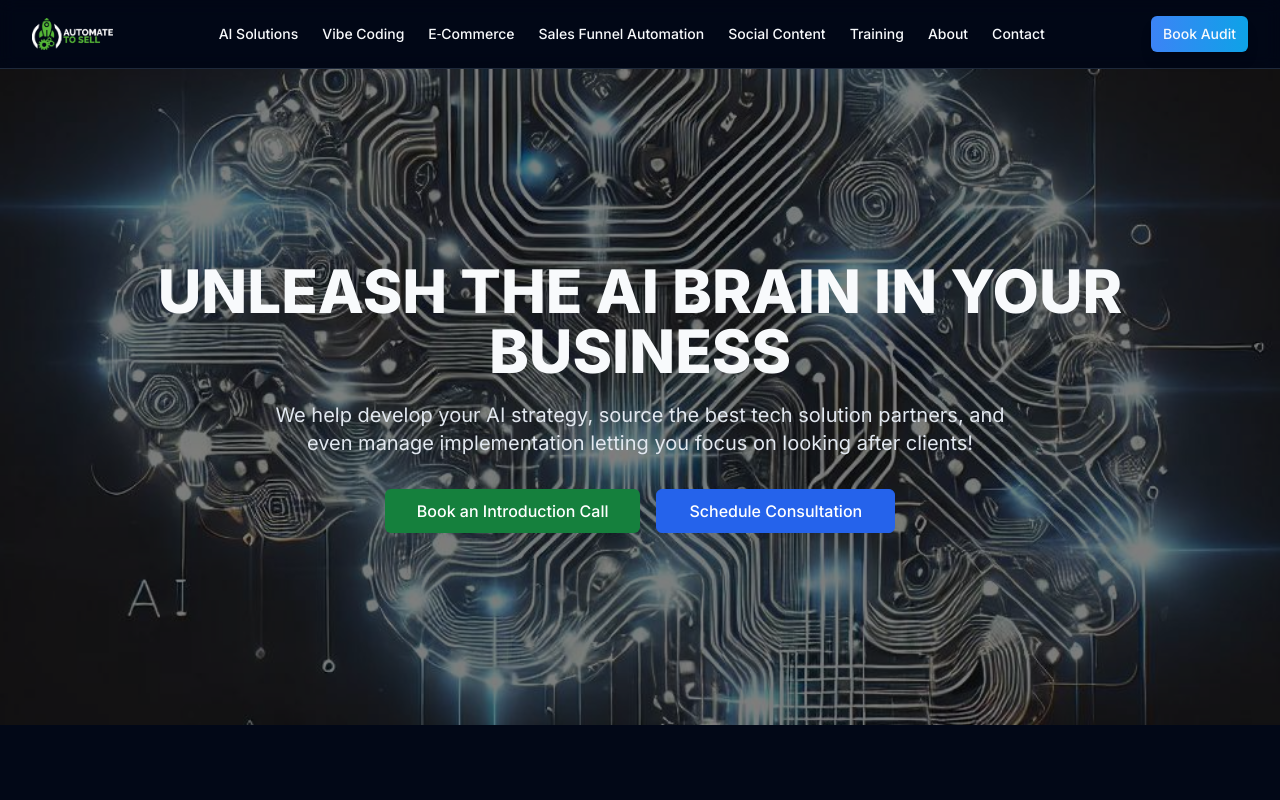
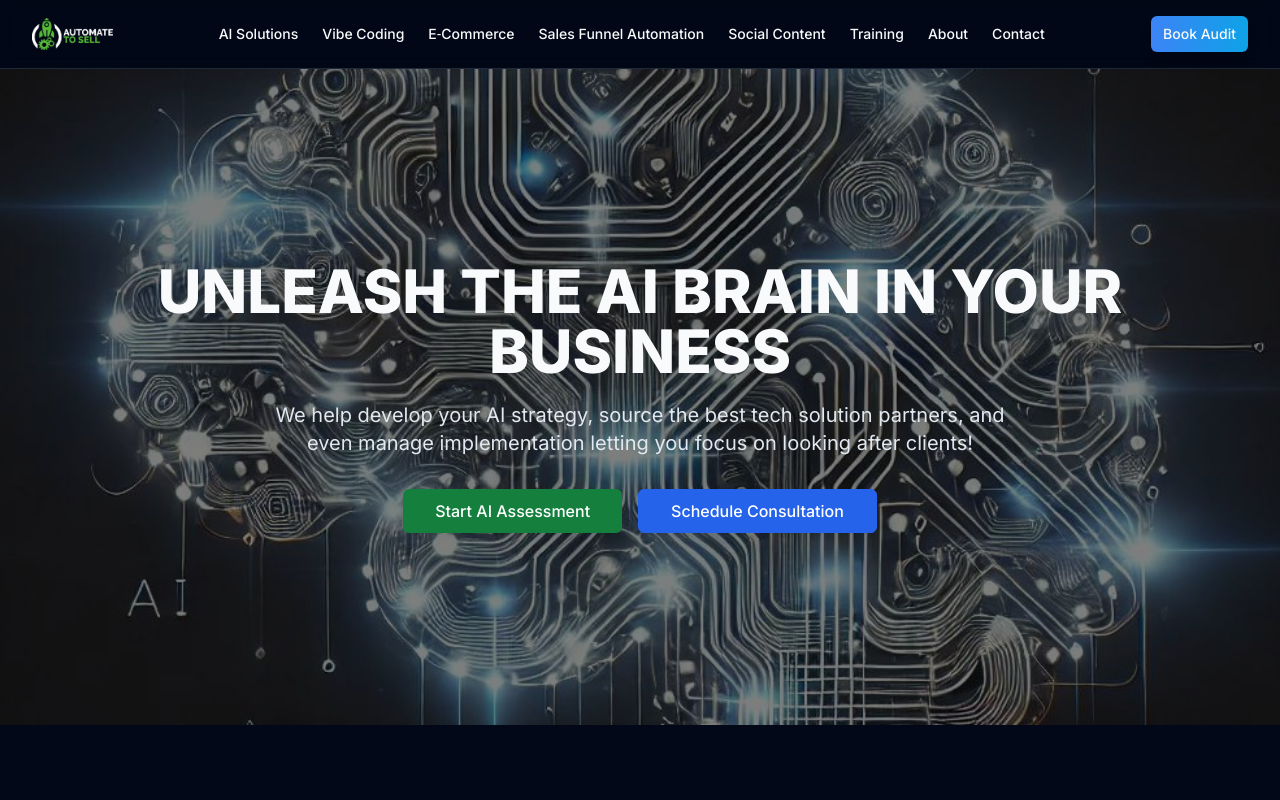
Before and after one commit to ATSUK-23/ats-website, a React (Vite) app: page /ai-audit in a window 1280 px wide. Shown: the top 800 px of the page. Built offline with nearby package versions, Linux system fonts and the light colour scheme.

Commit message:
Fix: Update hero button text
Update the text of the hero button on the AI Audit page to "Start AI Assessment".

```diff
--- a/src/pages/AISolutions.tsx
+++ b/src/pages/AISolutions.tsx
@@ -31,7 +31,7 @@ export default function AISolutions() {
         <HeroSection
           title="UNLEASH THE AI BRAIN IN YOUR BUSINESS"
           subtitle="We help develop your AI strategy, source the best tech solution partners, and even manage implementation letting you focus on looking after clients!"
-          ctaText="Book an Introduction Call"
+          ctaText="Start AI Assessment"
           ctaLink="#ai-lead-form"
           backgroundImage={aiBrainBackground}
           className="py-16 md:py-24"
```
